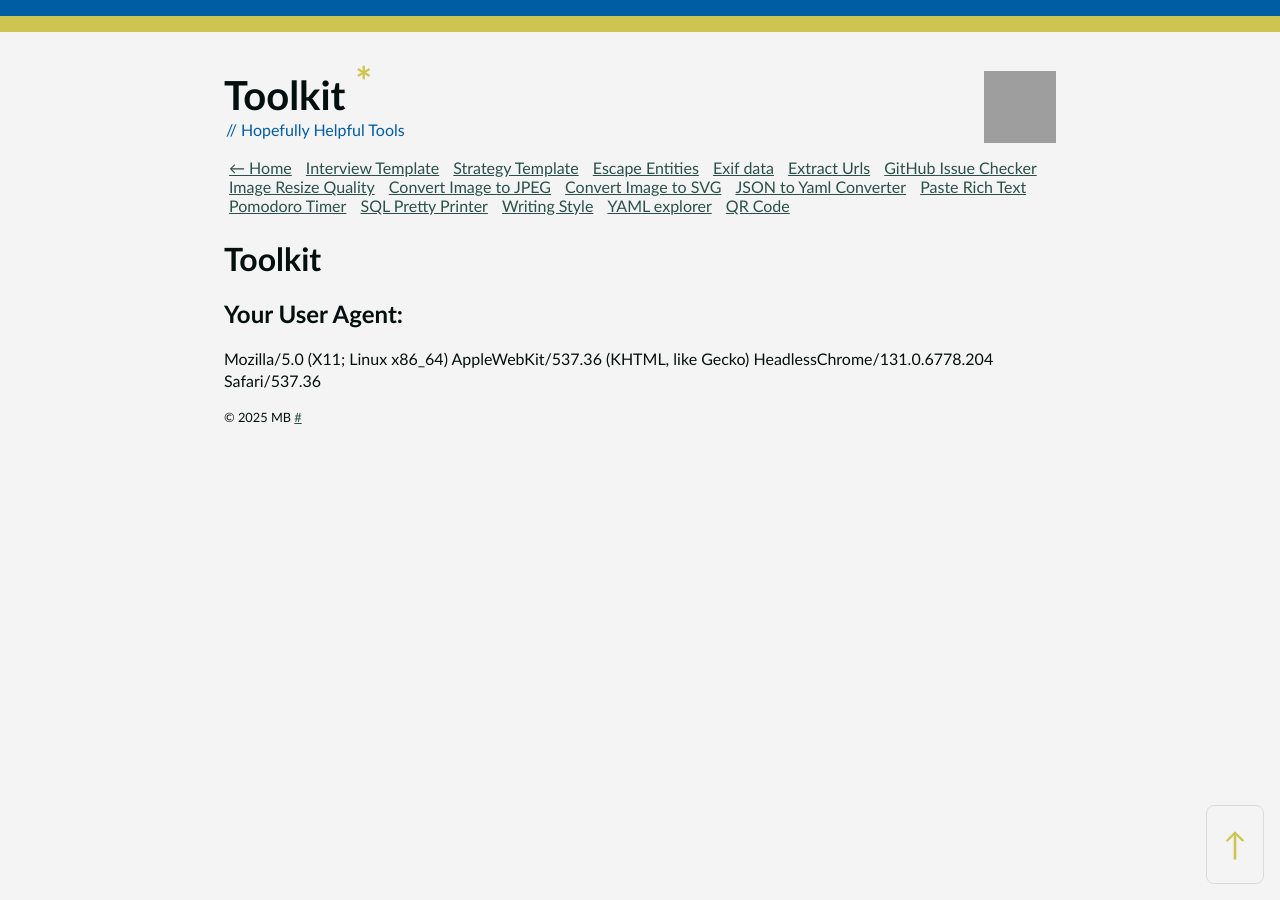
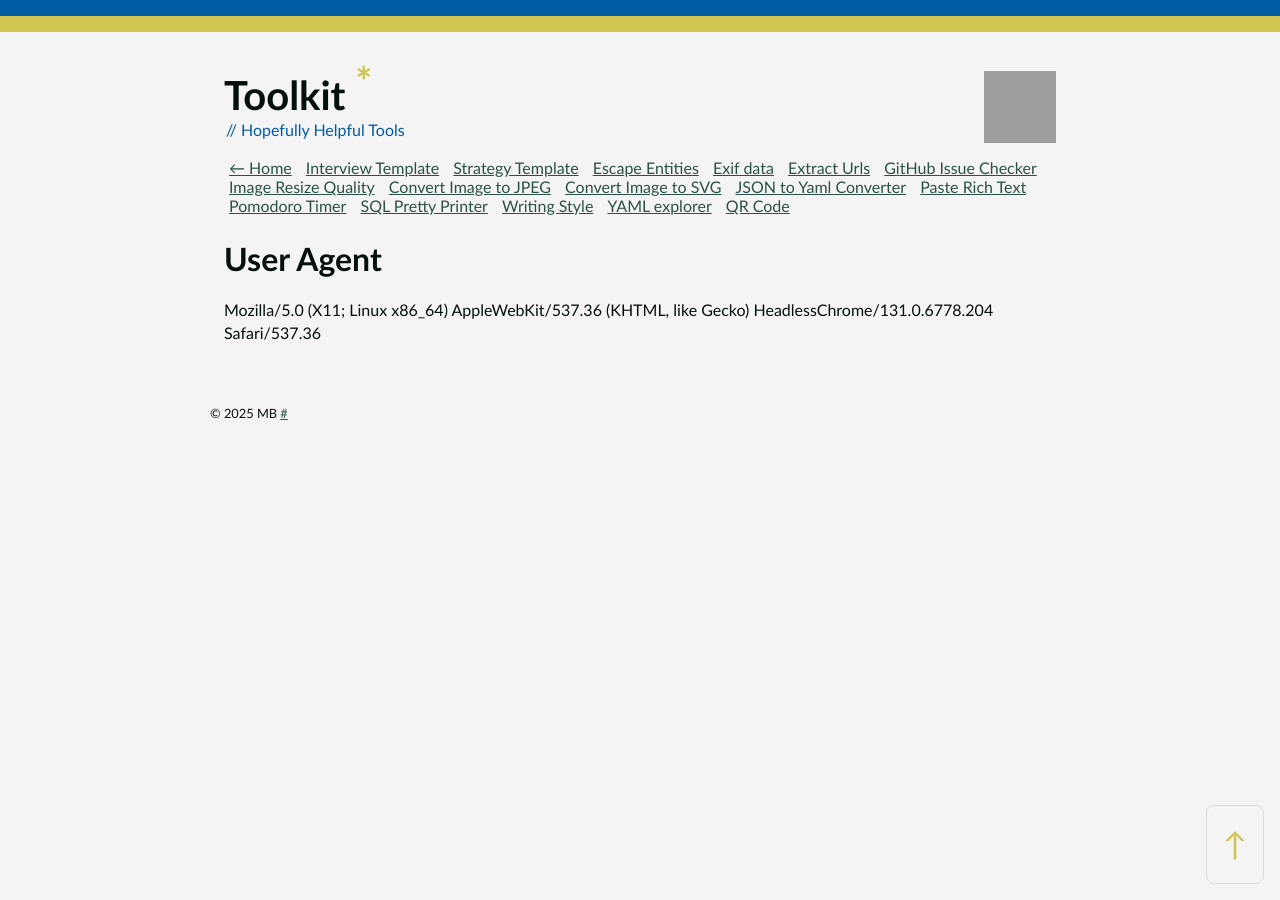
Before and after one commit to mat-0/Tools.TheChels.uk, a Jekyll site: the page built from index.md, in a window 1280 px wide. Built offline with Jekyll 4.4.1, drawn with Linux system fonts in a browser that asks for light colours; grey boxes are pictures that could not be loaded.

Commit message:
fixing
Signed-off-by: mat-0 <Github@thechels.uk>

```diff
--- a/_includes/footer.html
+++ b/_includes/footer.html
@@ -1,4 +1,6 @@
         </main>
+    </div>
+</div>
     <div class="footer">
         <div class="wrapper">
             <p>&copy; {{ site.time | date: '%Y' }}
@@ -11,8 +13,6 @@
             </p>
         </div>
     </div>
-    </div>
-</div>
 </body>
 
 </html>
--- a/_layouts/index.html
+++ b/_layouts/index.html
@@ -1,8 +1,7 @@
 {% include header.html %}
-    <h1 class="post-title">{{ page.title }}</h1>
-    <h2>Your User Agent:</h2>
-    <p id="ua"></p>
-    <script>
-        document.getElementById("ua").textContent = navigator.userAgent;
-    </script>
+<h1 class="post-title">{{ page.title }}</h1>
+<p id="ua"></p>
+<script>
+    document.getElementById("ua").textContent = navigator.userAgent;
+</script>
 {% include footer.html %}
--- a/index.md
+++ b/index.md
@@ -1,6 +1,6 @@
 ---
 layout: index
-title: Toolkit
+title: User Agent
 seo: toolkit
 
 ---
```
Lines whose indentation alone changed are shown as unchanged.
